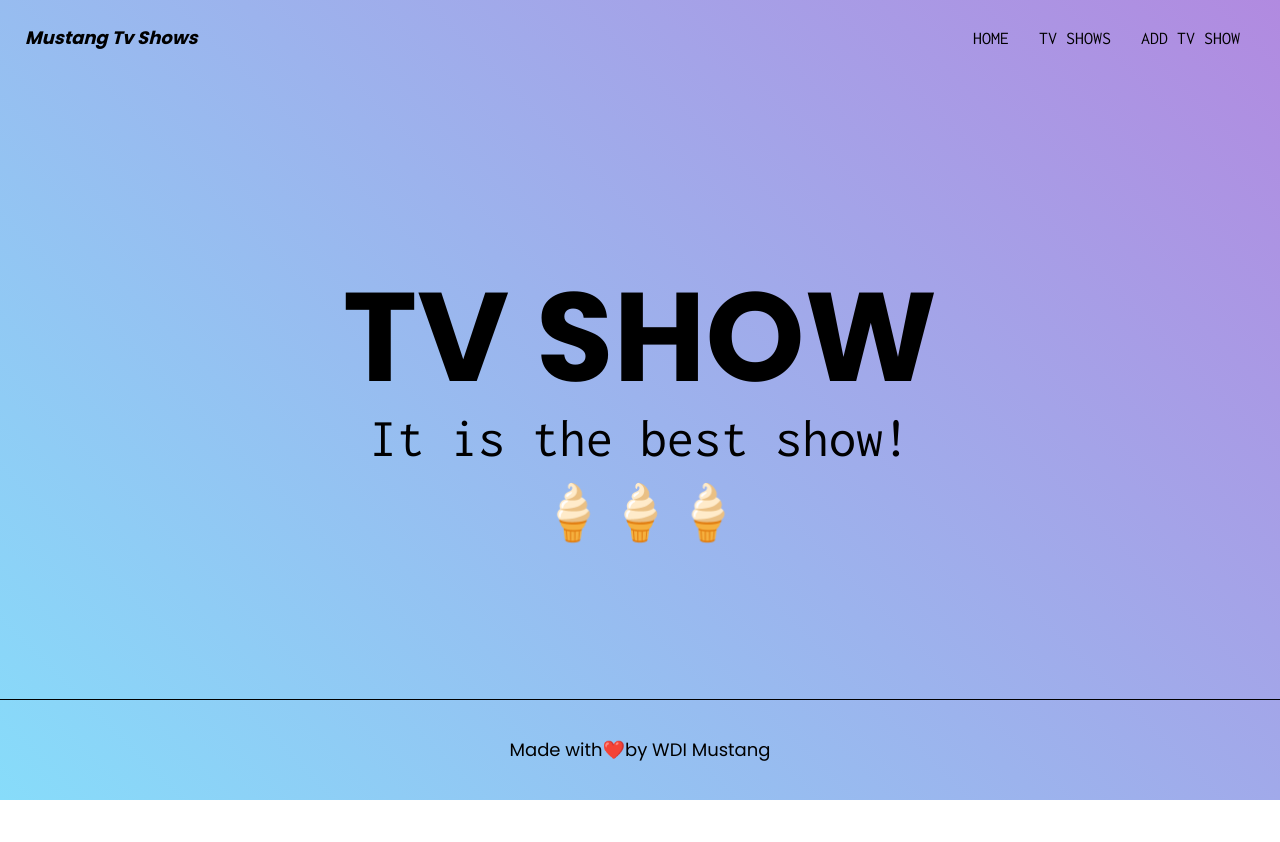
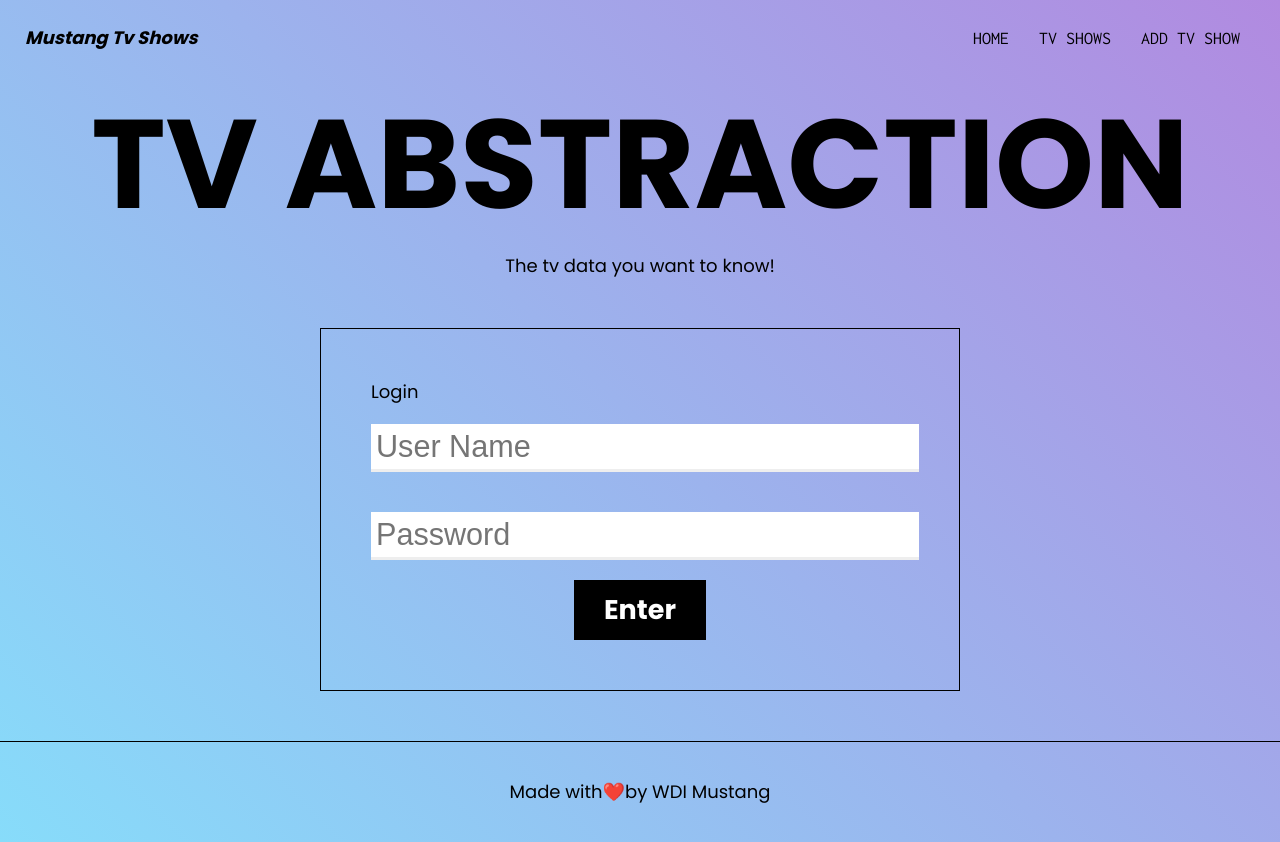
Before and after one commit to unachoza/VuShows, a React (Create React App) app in the folder client/: page / in a window 1280 px wide. Before the commit the page ends 800 px from the top, so only its background shows below. Built offline with nearby package versions, Linux system fonts and the light colour scheme.

Commit message:
login page rendering

```diff
--- a/client/src/components/Home.js
+++ b/client/src/components/Home.js
@@ -3,8 +3,37 @@ import React from 'react';
 const Home = () => {
   return (
     <div className="home">
-      <h1>Tv Show</h1>
-      <h3>It is the best show!</h3>
+      <h1>Tv Abstraction </h1>
+    <p>The tv data you want to know!</p>
+    <div className="add">
+
+<form onSubmit={(e) => this.handleFormSubmit(e)}>
+  <label>
+    Login
+    <input
+      type="text"
+      placeholder="User Name"
+      name="userName"
+      //value={this.state.userName}
+      onChange={(e) => this.handleInputChange(e)}
+    />
+  </label>
+  <label>
+
+    <input
+      type="text"
+      placeholder="Password"
+      name="desc"
+      //value={this.state.desc}
+      onChange={(e) => this.handleInputChange(e)}
+    />
+  </label>
+  <input type="submit" value="Enter" />
+</form>
+{/* {this.state.fireRedirect
+  ? <Redirect push to={`/ice-cream/${this.state.newId}`} />
+  : ''} */}
+</div>
     </div>
   )
 }
```
Also changed, not shown: 1 other file (tests, documents, lock files or other folders).
